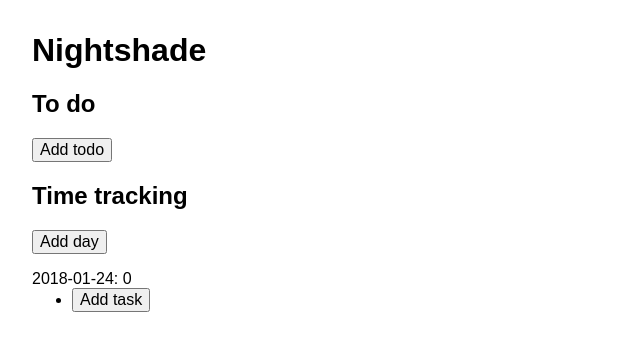
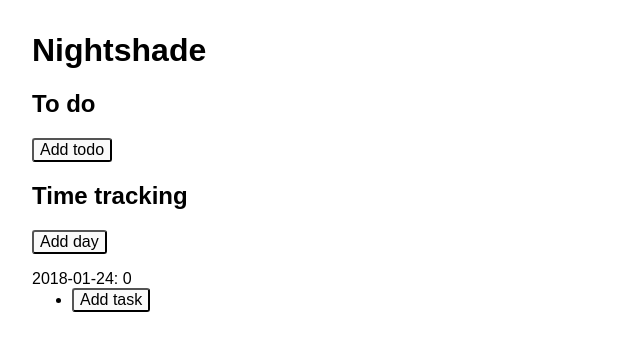
Before and after one commit to vine77/nightshade, a React (Create React App) app: page / in a window 1280 px wide. Shown: the top 350 px of the page, without its empty margins (0-640 px from the left). Built offline with nearby package versions, Linux system fonts and the light colour scheme.

Commit message:
Update button style

```diff
--- a/src/App.css
+++ b/src/App.css
@@ -21,7 +21,15 @@
 }
 
 button {
+  border-radius: 3px;
+  background-color: #fafafa;
   font-size: 1rem;
+}
+button:hover, button:focus {
+  background-color: #eee;
+}
+button:active {
+  background-color: #ddd;
 }
 
 .todos,
```
